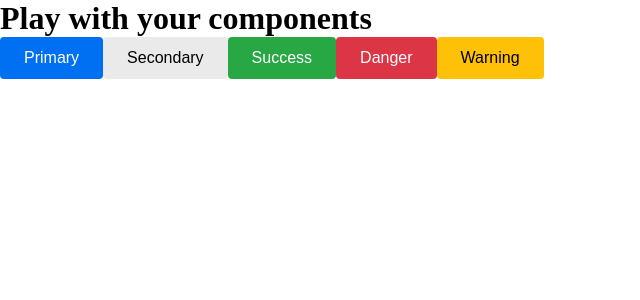
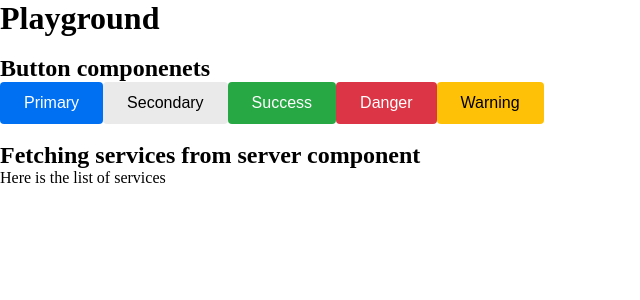
Before and after one commit to servelocal/customer-website, a Next.js app: page /playground in a window 1280 px wide. Shown: the top 300 px of the page, without its empty margins (0-640 px from the left). Built offline with nearby package versions, Linux system fonts and the light colour scheme; no server answers; the database is empty.

Commit message:
DEV-14 Created temporary service component

```diff
--- a/src/app/playground/page.tsx
+++ b/src/app/playground/page.tsx
@@ -1,16 +1,28 @@
 import Button from '@/components/Button';
+import ServiceList from '@/components/ServiceList';
 
 export default function PlaygroundPage() {
   return (
     <main>
-      <h1>Play with your components</h1>
+      <h1>Playground</h1>
+
+      <br></br>
+
       <div>
+        <h2>Button componenets</h2>
         <Button $variant="primary">Primary</Button>
         <Button $variant="secondary">Secondary</Button>
         <Button $variant="success">Success</Button>
         <Button $variant="danger">Danger</Button>
         <Button $variant="warning">Warning</Button>
       </div>
+
+      <br></br>
+
+      <div>
+        <h2>Fetching services from server component </h2>
+        <ServiceList />
+      </div>
     </main>
   );
 }
--- /dev/null
+++ b/src/components/ServiceList/ServiceList.tsx
@@ -0,0 +1,8 @@
+import getServices from '@/postgres/getServices';
+
+export default async function ServiceList() {
+  const services = await getServices();
+  console.log(services);
+
+  return <>Here is the list of services</>;
+}
--- /dev/null
+++ b/src/components/ServiceList/index.ts
@@ -0,0 +1 @@
+export { default } from './ServiceList';
--- /dev/null
+++ b/src/postgres/getServices.ts
@@ -0,0 +1,12 @@
+import db from '@/lib/db';
+
+export default async function getServices() {
+  try {
+    const data = await db.query(
+      `SELECT service_id, service_name FROM services`
+    );
+    return data.rows;
+  } catch (err) {
+    console.error('Error while fetching services:', err);
+  }
+}
```
